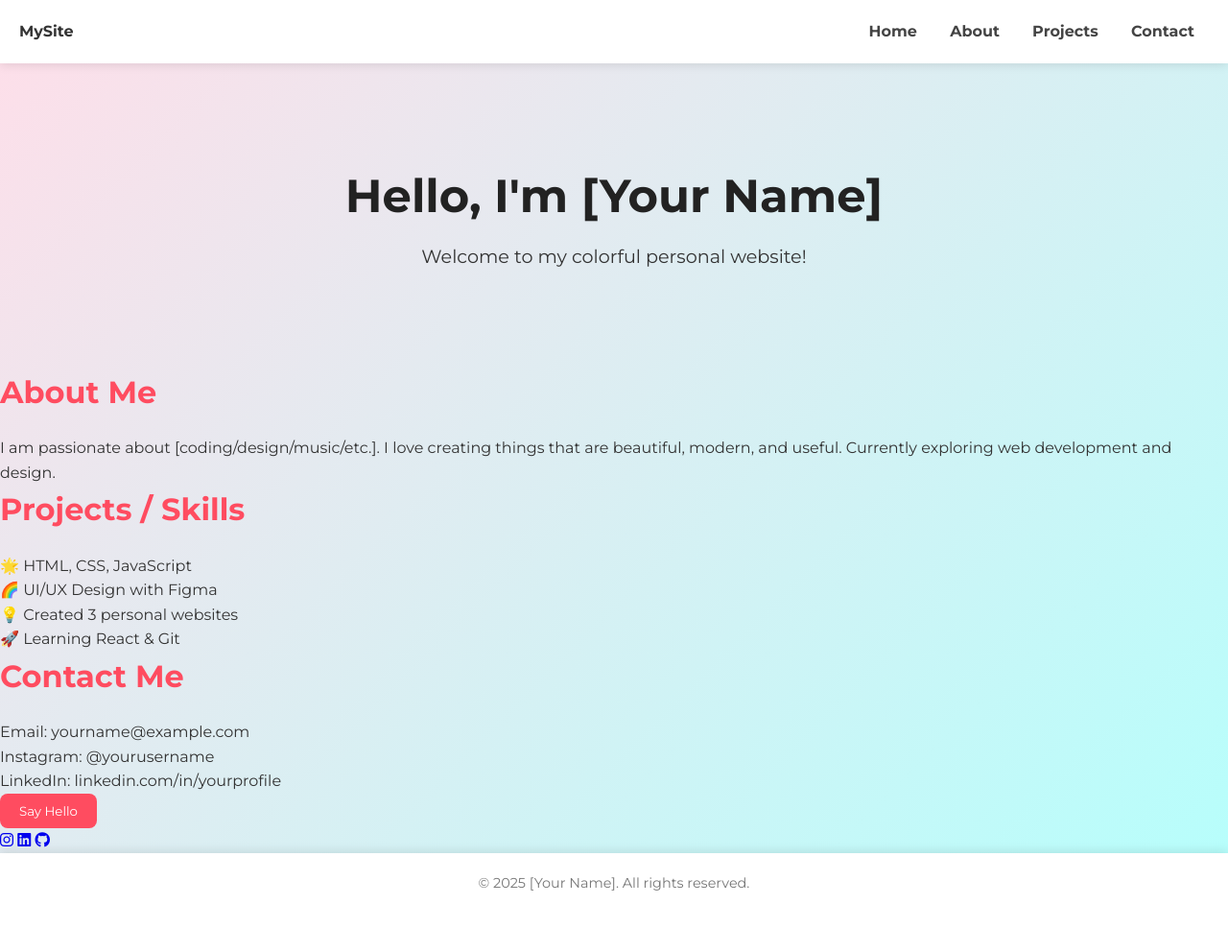
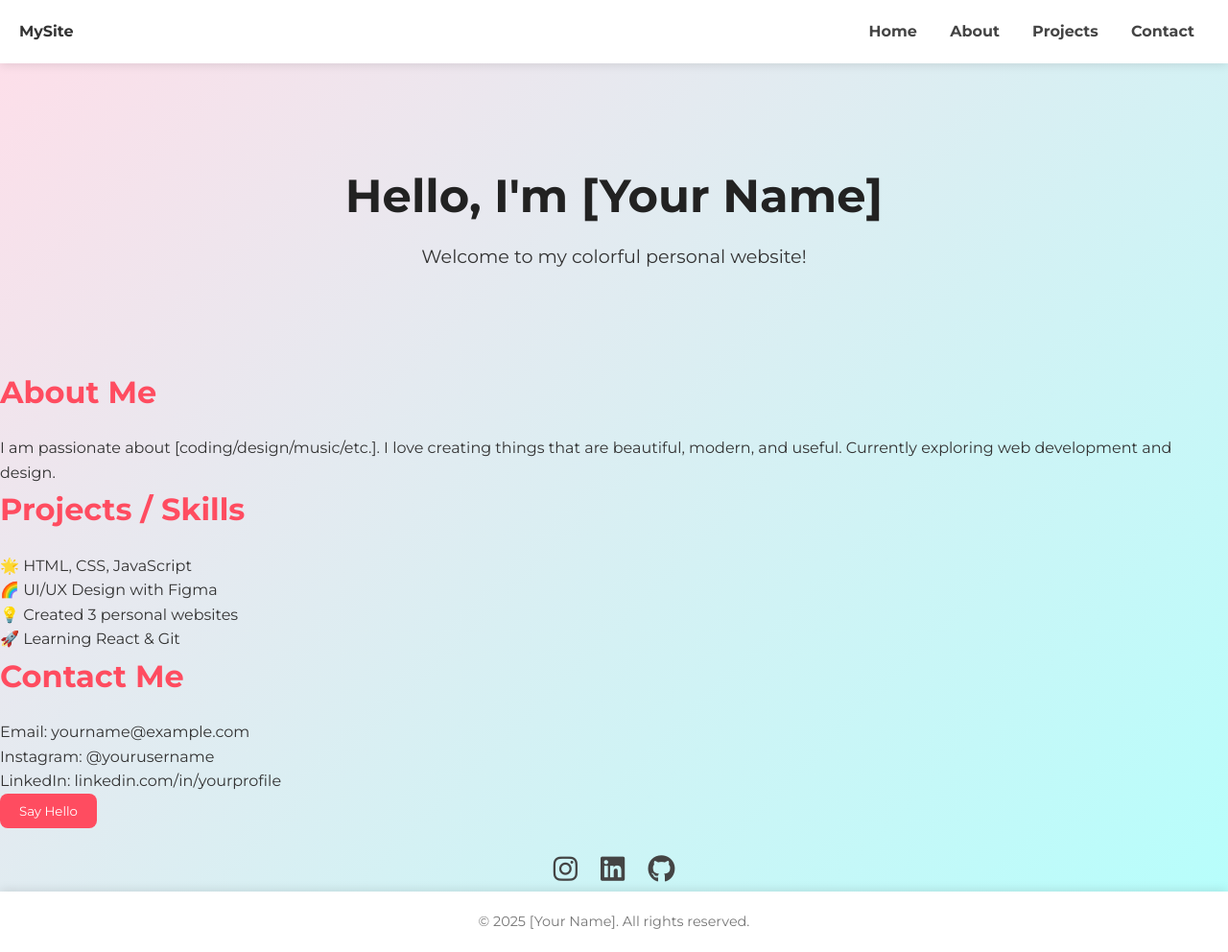
Before and after one commit to evil-git/personal-website, a plain HTML site: page index.html in a window 1280 px wide. Shown: the whole page at 96% size. Before the commit the page ends 952 px from the top, so only its background shows below. Drawn offline with Linux system fonts and the light colour scheme.

Commit message:
Update style.css

```diff
--- a/style.css
+++ b/style.css
@@ -123,6 +123,23 @@ button:hover {
   transform: scale(1.05);
 }
 
+.social-icons {
+  margin-top: 20px;
+  text-align: center;
+}
+
+.social-icons a {
+  margin: 0 10px;
+  color: #444;
+  font-size: 1.8em;
+  transition: color 0.3s ease, transform 0.3s ease;
+}
+
+.social-icons a:hover {
+  color: #FF4C60;
+  transform: scale(1.2);
+}
+
 footer {
   background-color: #fff;
   text-align: center;
```
